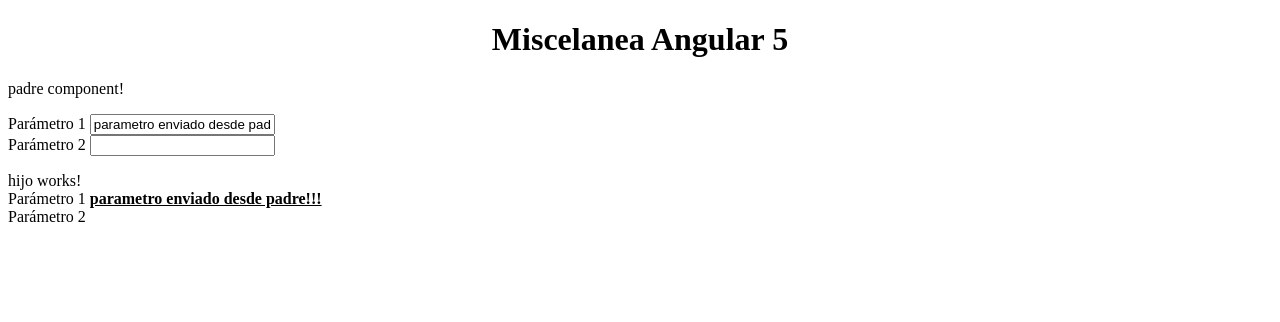
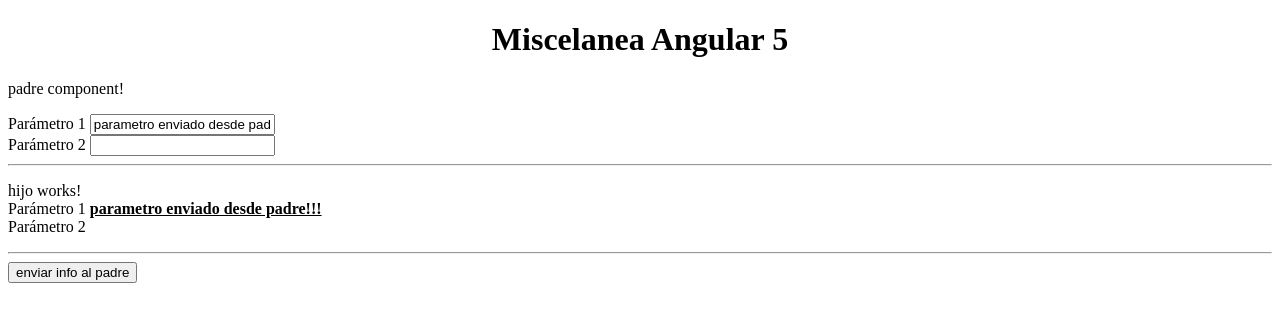
Before and after one commit to fideljosevillero/Miscelanea-Angular5, an Angular app: page / in a window 1280 px wide. Shown: the top 322 px of the page. Built offline with nearby package versions, Linux system fonts and the light colour scheme.

Commit message:
@Output and EventEmmiter (Child send to Father)

```diff
--- /dev/null
+++ b/src/app/Models/Cliente.component.ts
@@ -0,0 +1,23 @@
+export class Cliente{
+
+	nombres: String;
+	email: String;
+	telefono: String;
+
+	/*constructor(
+		nombres: String,
+		email: String,
+		telefono: String
+	){}*/
+
+	constructor(
+			nombres: String,
+			email: String,
+			telefono: String
+		){
+		this.nombres = nombres;
+		this.email = email;
+		this.telefono = telefono;
+	}
+
+}
--- a/src/app/hijo/hijo.component.html
+++ b/src/app/hijo/hijo.component.html
@@ -7,3 +7,5 @@
   Parámetro 2
   <b><u>{{parametroRecibido_2}}</u></b>
 </p>
+<hr/>
+<button (click)="enviarDator()">enviar info al padre</button>
--- a/src/app/hijo/hijo.component.ts
+++ b/src/app/hijo/hijo.component.ts
@@ -1,4 +1,7 @@
-import { Component, OnInit, Input } from '@angular/core';
+import { Component, OnInit, Input, Output, EventEmitter } from '@angular/core';
+
+// Models
+import { Cliente } from '../Models/Cliente.component';
 
 @Component({
   selector: 'app-hijo',
@@ -10,11 +13,23 @@
   @Input('change_name') parametroRecibido: String;
   @Input() parametroRecibido_2: String;
 
+  // Output
+  @Output() pasarDatosAlPadre = new EventEmitter();
+  cliente: Cliente;
+
   constructor() {
-
+  	this.cliente = new Cliente("fidel", "miemail@mail.com", "3000867765556");
   }
 
   ngOnInit() {
   }
 
+  enviarDator(){
+  	this.pasarDatosAlPadre.emit({
+  		'nombres': this.cliente.nombres,
+  		'email': this.cliente.email,
+  		'telefono': this.cliente.telefono
+	});
+  }
+
 }
--- a/src/app/padre/padre.component.html
+++ b/src/app/padre/padre.component.html
@@ -8,10 +8,22 @@
 Parámetro 2
 <input type="text" [(ngModel)]="textoInput"  />
 
-<br/>
+<hr/>
 
 <p>
 	<!-- <app-hijo [parametroRecibido] = "'texto cualquiera'"></app-hijo> -->
 	<!-- <app-hijo [parametroRecibido] = "parametro1"></app-hijo> -->
-	<app-hijo [change_name] = "parametro1" [parametroRecibido_2] = "textoInput"></app-hijo>
+	<app-hijo 	[change_name] = "parametro1"
+				[parametroRecibido_2] = "textoInput"
+				(pasarDatosAlPadre) = "verDatosDesdeHijo($event)"
+				></app-hijo>
+				<!-- $event contiene el json enviado desde el metodo 'pasarDatosAlPadre' -->
 </p>
+<br/>
+<div *ngIf="clienteRecibido" >
+	<ul>
+		<li>{{clienteRecibido.nombres}}</li>
+		<li>{{clienteRecibido.email}}</li>
+		<li>{{clienteRecibido.telefono}}</li>
+	</ul>
+</div>
--- a/src/app/padre/padre.component.ts
+++ b/src/app/padre/padre.component.ts
@@ -1,4 +1,7 @@
 import { Component, OnInit } from '@angular/core';
+
+// models
+
 
 @Component({
   selector: 'app-padre',
@@ -9,6 +12,7 @@
 
 	parametro1: String;
 	textoInput: String;
+	clienteRecibido; // sin tipo de datos
 
   constructor(){
   	this.parametro1 = "parametro enviado desde padre!!!";
@@ -17,4 +21,9 @@
   ngOnInit() {
   }
 
+  verDatosDesdeHijo(event){
+  	this.clienteRecibido = event;
+  	console.log(event);
+  }
+
 }
```
